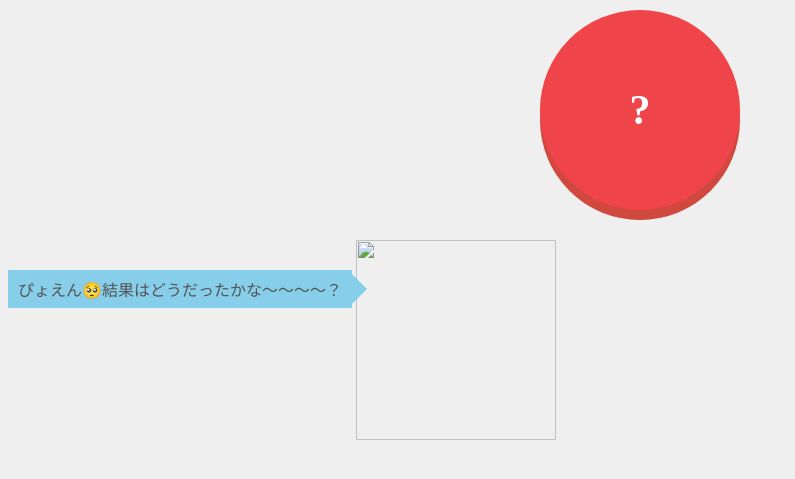
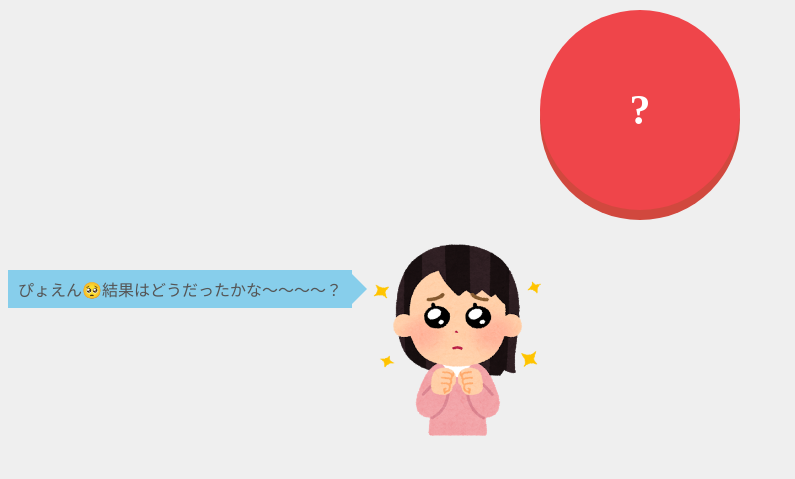
Before and after one commit to slipk77/japan-omikuji, a plain HTML site: page index.html in a window 1280 px wide. Shown: the part 87-566 px from the top of the page, without its empty margins (0-795 px from the left). Drawn offline with Linux system fonts and the light colour scheme; files that its build step writes are made by us from their sources; files whose address does not match are found by name.

Commit message:
Update index.html

```diff
--- a/index.html
+++ b/index.html
@@ -12,7 +12,7 @@
       <p>ぴょえん🥺結果はどうだったかな〜〜〜〜？</p>
     </div>
     <div class="pien">
-      <img src="img/pose_pien_uruuru_woman.png">
+      <img src="pose_pien_uruuru_woman.png">
     </div>
     <script src="js/main.js"></script>
   </body>
```
